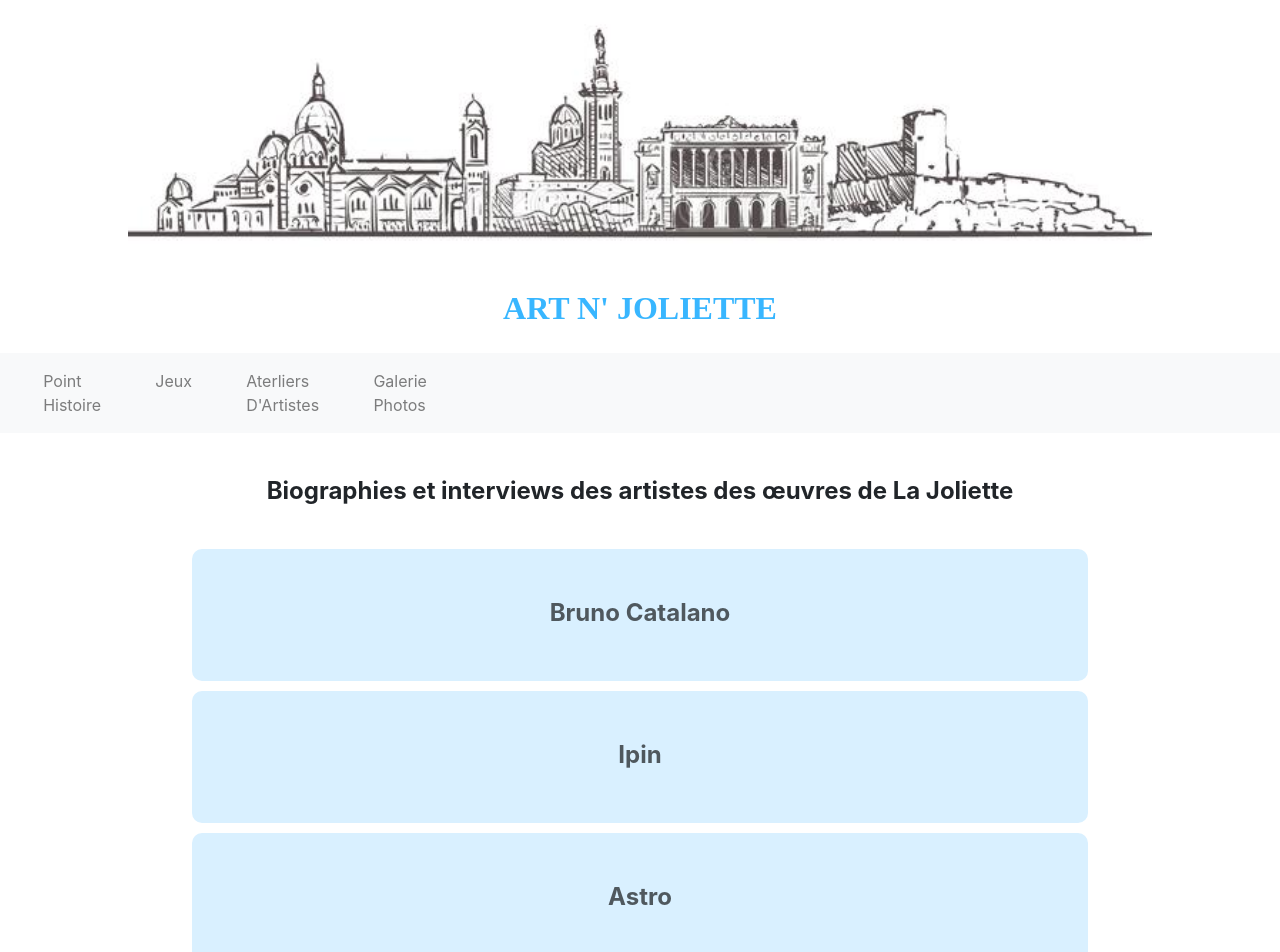
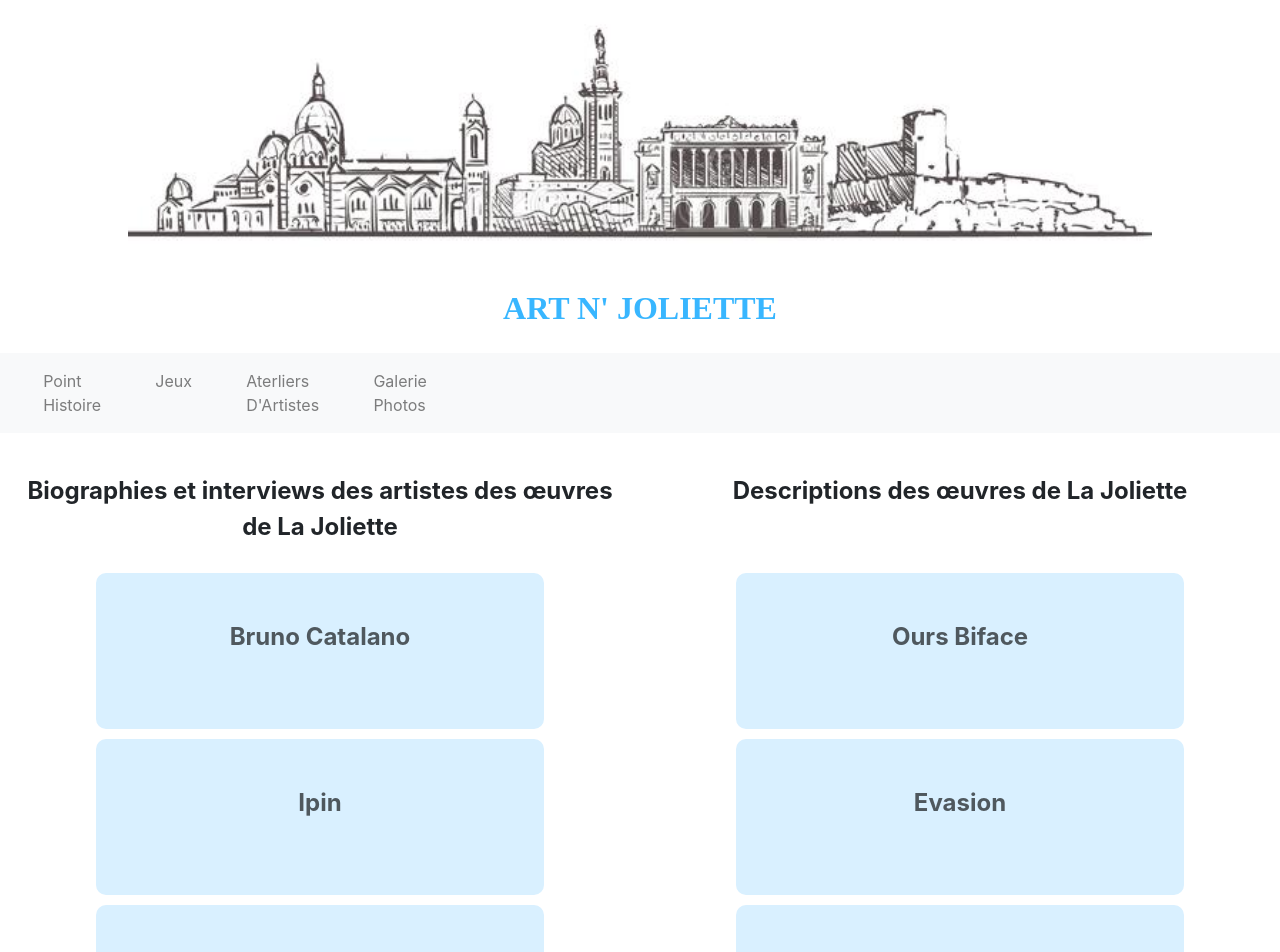
Before and after one commit to Bouloute/ArtNJoliette, a React (Create React App) app: page /artists in a window 1280 px wide. Shown: the top 952 px of the page. Built offline with nearby package versions, Linux system fonts and the light colour scheme.

Commit message:
can now acces art without solving

```diff
--- a/src/Button.css
+++ b/src/Button.css
@@ -20,3 +20,17 @@
     position: relative;
     z-index: 0;
 }
+
+.left {
+    float: left;
+    width: 50%;
+}
+
+.right {
+    float: right;
+    width: 50%;
+}
+
+.left h2, .right h2{
+    height: 100px;
+}
--- a/src/MyCarousel.css
+++ b/src/MyCarousel.css
@@ -19,11 +19,12 @@ html {
 	-webkit-tap-highlight-color: transparent
 }
 
-.carousel {
+.carousel.art {
 	float: left;
 	min-height: 870px;
 	margin-right: 20px;
 	margin-top: 140px;
+	width: 500px;
 }
 
 .carousel.pointer-event {
--- a/src/components/MyCarousel.js
+++ b/src/components/MyCarousel.js
@@ -9,7 +9,7 @@ class MyCarousel extends Component {
             <Carousel fade={true} controls={false}>
                 {this.props.imgs.map( (img, i) => {
                     return(
-                        <Carousel.Item  style={{width:'500px'}} key={i}>
+                        <Carousel.Item interval={1000} style={{width:'500px'}} key={i}>
                             <img
                             className="d-block w-100"
                             src={img}
--- a/src/containers/artistsButtonContainer.js
+++ b/src/containers/artistsButtonContainer.js
@@ -4,31 +4,38 @@ import "../Button.css"
 
 import Button from "../components/Button"
 import {loadArtists} from "../actions/artistActions"
+import {loadArts} from "../actions/artActions"
 
 
 class artistsButtonContainer extends Component {
     //belongs in Home?
     componentDidMount() {
         this.props.loadArtists()
+        this.props.loadArts()
     }
 
-    renderArtists = () => {
-        //TODO change Enigma to a name more suitable
-        return this.props.artists.map(artist => <Button key={artist.id} title={artist.name} status="" url={"/artists/" + artist.id}/>)
+    renderButtons = (list, url) => {
+        return list.map(obj => <Button key={obj.id} title={obj.name} status="" url={"" + url + obj.id}/>)
     }
 
     render() {
         return (
             <div>
-                <h2>Biographies et interviews des artistes des œuvres de La Joliette</h2>
-                {this.renderArtists()}
+                <div className="left">
+                    <h2>Biographies et interviews des artistes des œuvres de La Joliette</h2>
+                    {this.renderButtons(this.props.artistReducers.artists, "/artists/")}{/*TODO url -> artist */}
+                </div>
+                <div className="right">
+                    <h2>Descriptions des œuvres de La Joliette</h2>
+                    {this.renderButtons(this.props.artReducers.arts, "/art/")}
+                </div>
             </div>
         );
     }
 }
 
 const mapsStateToProps = (state) => {
-    return state.artistReducers
+    return state
 }
 
-export default connect(mapsStateToProps, {loadArtists})(artistsButtonContainer);
+export default connect(mapsStateToProps, {loadArtists, loadArts})(artistsButtonContainer);
```
Also changed, not shown: 1 other file (tests, documents, lock files or other folders).
